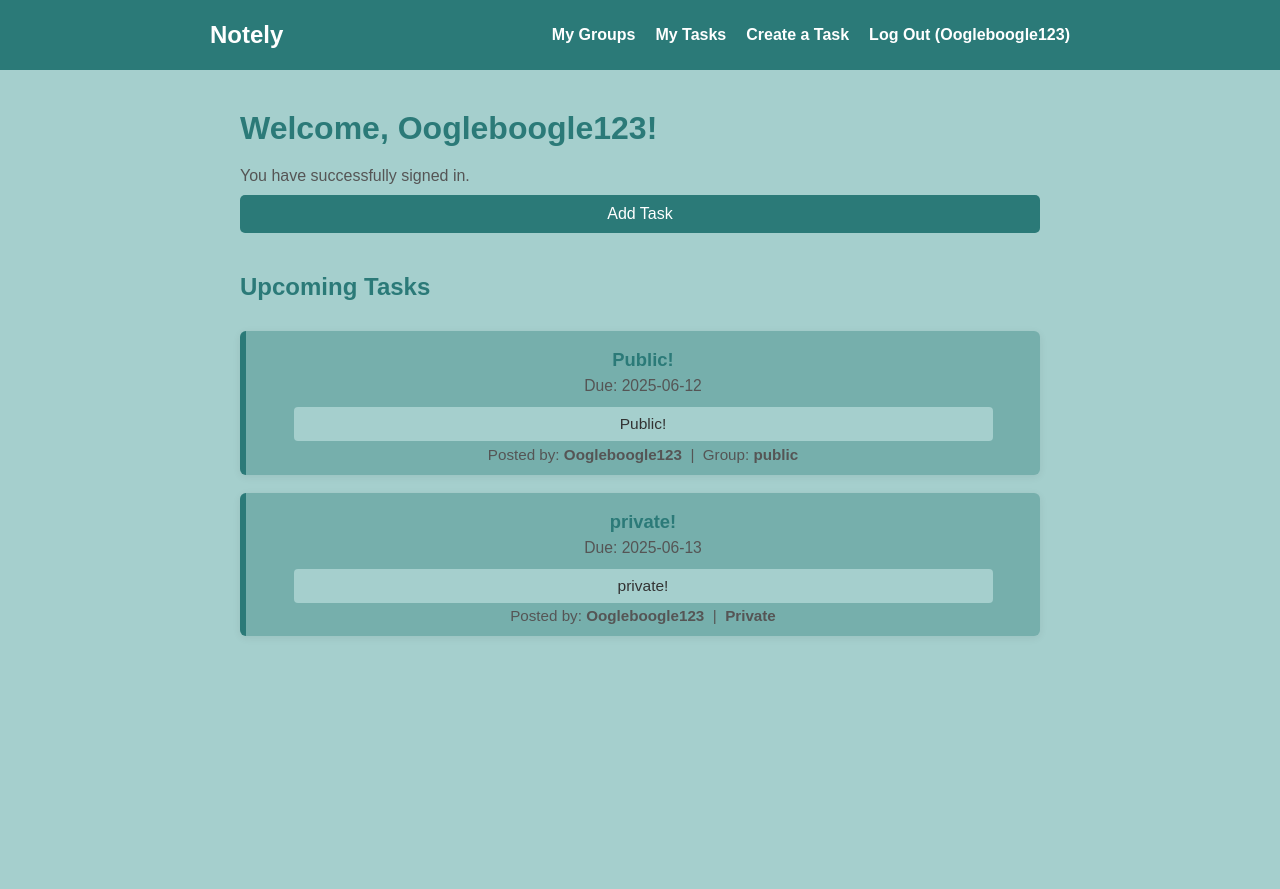
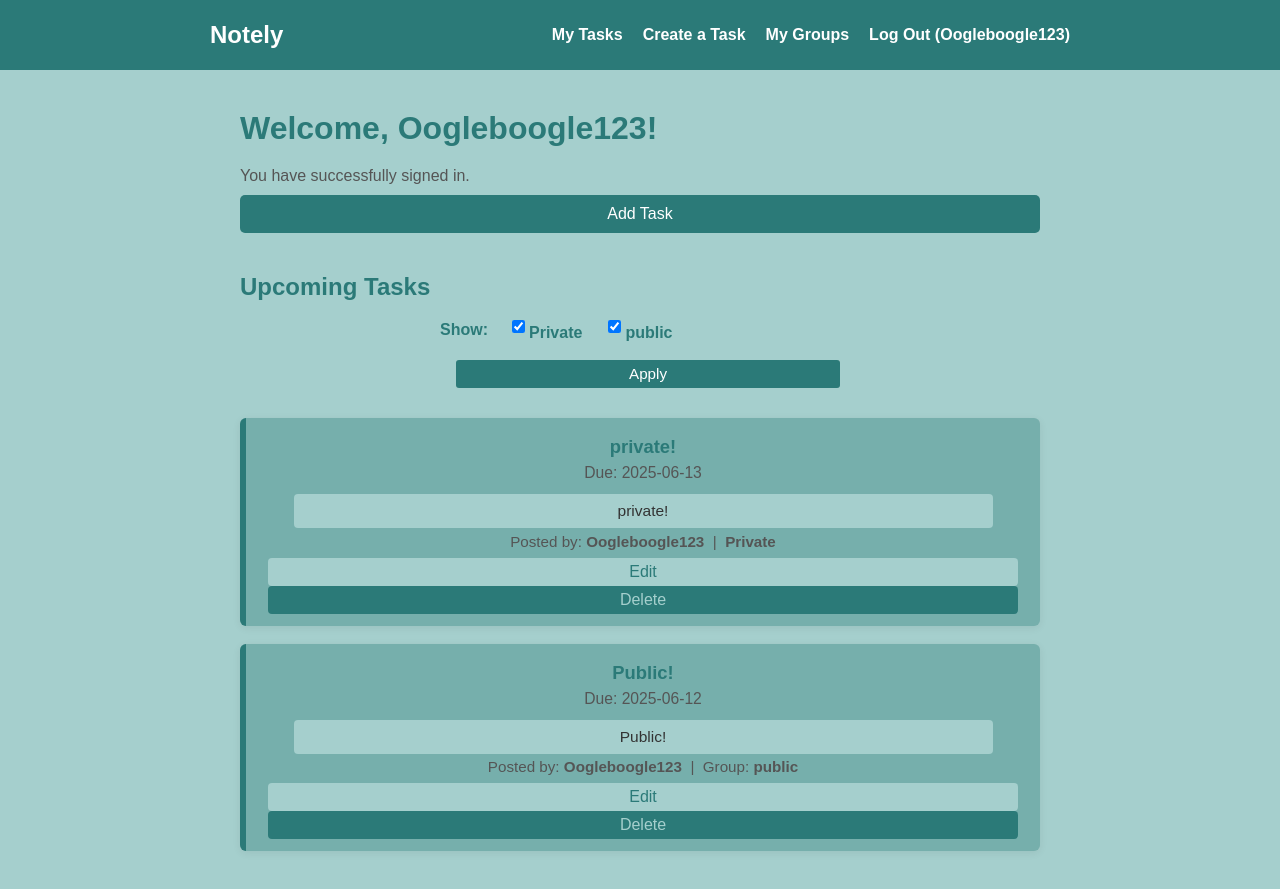
Before and after one commit to TempeHS/-Rudi-notely, a Flask app: page /homepage in a window 1280 px wide. Before the commit the page ends 636 px from the top, so only its background shows below. Run offline with Flask 3, Linux system fonts and the light colour scheme; a user stored in the database is signed in; data comes from the database, SQL or seed files in the repository; both versions use the stored data as it was after the commit.

Commit message:
Salted and hashed log in passwords with bcrypt, added edit task and delete task (only if you created), added filter tasks by group or private, made password requirements update whilst making a password

```diff
--- a/main.py
+++ b/main.py
@@ -89,13 +89,34 @@ def homepage():
         return redirect(url_for("signin"))
     username = session['username']
     user_id = dbHandler.get_user_id(username)
-    # Get group IDs the user is in
     user_groups = dbHandler.get_user_groups(user_id)
-    group_ids = [g['id'] for g in user_groups]
-    tasks = dbHandler.get_tasks_for_user_and_groups(user_id, group_ids)
-    return render_template("homepage.html", username=username, tasks=tasks)
 
+    # If no filters in the query, check all by default
+    if not request.args:
+        selected_group_ids = [g['id'] for g in user_groups]
+        show_private = True
+    else:
+        selected_group_ids = request.args.getlist("group_ids", type=int)
+        show_private = "show_private" in request.args
 
+    all_tasks = dbHandler.get_tasks_for_user_and_groups(user_id, [g['id'] for g in user_groups])
+
+    filtered_tasks = []
+    for t in all_tasks:
+        if t.get("group_name"):
+            if selected_group_ids or t.get("group_id") in selected_group_ids:
+                filtered_tasks.append(t)
+        elif show_private and not t.get("group_name"):
+            filtered_tasks.append(t)
+
+    return render_template(
+        "homepage.html",
+        username=username,
+        tasks=filtered_tasks,
+        user_groups=user_groups,
+        selected_group_ids=selected_group_ids,
+        show_private=show_private
+    )
 
 
 @app.route("/signup", methods=["GET", "POST"])
@@ -286,5 +307,42 @@ def leave_group():
     return redirect(url_for("groups"))
 
 
+
+@app.route("/delete_task", methods=["POST"])
+def delete_task():
+    if 'username' not in session:
+        return redirect(url_for("signin"))
+    task_id = request.form.get("task_id")
+    username = session['username']
+    if dbHandler.delete_task(username, task_id):
+        flash("Task deleted.", "success")
+    else:
+        flash("You can only delete your own tasks.", "danger")
+    return redirect(url_for("homepage"))
+
+@app.route("/edit_task", methods=["GET", "POST"])
+def edit_task():
+    if 'username' not in session:
+        return redirect(url_for("signin"))
+    if request.method == "POST":
+        task_id = request.form.get("task_id")
+        title = request.form.get("title")
+        due_date = request.form.get("due_date")
+        notes = request.form.get("notes")
+        username = session['username']
+        if dbHandler.edit_task(username, task_id, title, due_date, notes):
+            flash("Task updated.", "success")
+            return redirect(url_for("homepage"))
+        else:
+            flash("You can only edit your own tasks.", "danger")
+            return redirect(url_for("homepage"))
+    else:
+        task_id = request.args.get("task_id")
+        task = dbHandler.get_task_for_edit(session['username'], task_id)
+        if not task:
+            flash("Task not found or you do not have permission.", "danger")
+            return redirect(url_for("homepage"))
+        return render_template("edit_task.html", task=task)
+
 if __name__ == "__main__":
     app.run(debug=True)
--- a/requirements.txt
+++ b/requirements.txt
@@ -6,3 +6,4 @@ flask-wtf
 flask-csp
 requests
 Flask-Mail
+bcrypt
--- a/templates/header.html
+++ b/templates/header.html
@@ -3,9 +3,9 @@
         <a href="/" class="logo">Notely</a>
         <ul class="nav-links">
             {% if session.username %}
-                <li><a href="/groups">My Groups</a></li>
                 <li><a href="/homepage">My Tasks</a></li>
                 <li><a href="/calender">Create a Task</a></li>
+                <li><a href="/groups">My Groups</a></li>
                 <li><a href="/logout">Log Out ({{ session.username }})</a></li>
 
             {% else %}
--- a/templates/homepage.html
+++ b/templates/homepage.html
@@ -23,8 +23,27 @@
         <h1>Welcome{% if username %}, {{ username }}{% endif %}!</h1>
         <p>You have successfully signed in.</p>
         <a href="/calender" class="calendar-btn"><button>Add Task</button></a>
+        <h2 style="margin-top: 40px;">Upcoming Tasks</h2>
 
-        <h2 style="margin-top: 40px;">Upcoming Tasks</h2>
+        {% if user_groups %}
+        <form method="get" action="{{ url_for('homepage') }}" style="margin-bottom: 24px; display: flex; align-items: center; flex-wrap: wrap; gap: 12px;">
+            <label style="font-weight: bold; margin-right: 8px;">Show:</label>
+            <label style="display: flex; align-items: center; margin: 0;">
+                <input type="checkbox" name="show_private" value="1"
+                    {% if show_private %}checked{% endif %} style="margin-right: 4px;">
+                Private
+            </label>
+            {% for group in user_groups %}
+                <label style="display: flex; align-items: center; margin: 0 0 0 10px;">
+                    <input type="checkbox" name="group_ids" value="{{ group.id }}"
+                        {% if group.id in selected_group_ids %}checked{% endif %} style="margin-right: 4px;">
+                    {{ group.name }}
+                </label>
+            {% endfor %}
+            <button type="submit" style="margin-left: 16px; padding: 2px 10px; font-size: 0.95em; height: 28px; line-height: 1;">Apply</button>
+        </form>
+        {% endif %}
+
         {% if tasks and tasks|length > 0 %}
             <ul class="task-list">
                 {% for task in tasks %}
@@ -42,6 +61,22 @@
                                 &nbsp;|&nbsp; <b>Private</b>
                             {% endif %}
                         </div>
+                        {% if task.can_edit %}
+                        <div class="task-actions" style="margin-top: 8px;">
+                            <form method="GET" action="{{ url_for('edit_task') }}" style="display:inline;">
+                                <input type="hidden" name="task_id" value="{{ task.id }}">
+                                <button type="submit" class="edit-btn" style="background:#A5CFCD;color:#2b7a78;border:none;padding:5px 12px;border-radius:4px;cursor:pointer;margin-right:6px;">
+                                    Edit
+                                </button>
+                            </form>
+                            <form method="POST" action="{{ url_for('delete_task') }}" style="display:inline;">
+                                <input type="hidden" name="task_id" value="{{ task.id }}">
+                                <button type="submit" class="delete-btn" style="background:#2b7a78;color:#A5CFCD;border:none;padding:5px 12px;border-radius:4px;cursor:pointer;" onclick="return confirm('Delete this task?');">
+                                    Delete
+                                </button>
+                            </form>
+                        </div>
+                        {% endif %}
                     </li>
                 {% endfor %}
             </ul>
@@ -59,4 +94,3 @@
       }, 3000);
     </script>
 </body>
-</html>
--- a/userManagement.py
+++ b/userManagement.py
@@ -1,4 +1,5 @@
 import sqlite3
+import bcrypt
 
 DB_PATH = "databasefiles/mydatabase.db"
 
@@ -6,7 +7,9 @@ def signup(username, email, password):
     try:
         conn = sqlite3.connect(DB_PATH)
         cur = conn.cursor()
-        cur.execute("INSERT INTO users (username, email, password) VALUES (?, ?, ?)", (username, email, password))
+        # Hash the password before storing
+        hashed = bcrypt.hashpw(password.encode('utf-8'), bcrypt.gensalt())
+        cur.execute("INSERT INTO users (username, email, password) VALUES (?, ?, ?)", (username, email, hashed.decode('utf-8')))
         conn.commit()
         conn.close()
         return True
@@ -16,12 +19,13 @@ def signup(username, email, password):
 def signin(username, password):
     conn = sqlite3.connect(DB_PATH)
     cur = conn.cursor()
-    cur.execute("SELECT * FROM users WHERE username=? AND password=?", (username, password))
-    user = cur.fetchone()
+    cur.execute("SELECT password FROM users WHERE username=?", (username,))
+    row = cur.fetchone()
     conn.close()
-    return user is not None
-
-
+    if row:
+        hashed = row[0]
+        return bcrypt.checkpw(password.encode('utf-8'), hashed.encode('utf-8'))
+    return False
 
 def add_task(username, title, due_date, notes, group_id=None):
     user_id = get_user_id(username)
@@ -38,7 +42,7 @@ def get_tasks_for_user_and_groups(user_id, group_ids):
         cur = conn.cursor()
         # Private tasks
         query = """
-            SELECT t.title, t.due_date, t.notes, u.username, NULL as group_name
+            SELECT t.id, t.title, t.due_date, t.notes, u.username, NULL as group_name, t.user_id
             FROM tasks t
             JOIN users u ON t.user_id = u.id
             WHERE t.user_id=? AND t.group_id IS NULL
@@ -49,7 +53,7 @@ def get_tasks_for_user_and_groups(user_id, group_ids):
             placeholders = ",".join("?" for _ in group_ids)
             query += f"""
                 UNION
-                SELECT t.title, t.due_date, t.notes, u.username, g.name as group_name
+                SELECT t.id, t.title, t.due_date, t.notes, u.username, g.name as group_name, t.user_id
                 FROM tasks t
                 JOIN users u ON t.user_id = u.id
                 JOIN groups g ON t.group_id = g.id
@@ -59,18 +63,16 @@ def get_tasks_for_user_and_groups(user_id, group_ids):
         cur.execute(query, params)
         return [
             {
-                "title": row[0],
-                "due_date": row[1],
-                "notes": row[2],
-                "username": row[3],
-                "group_name": row[4]
+                "id": row[0],
+                "title": row[1],
+                "due_date": row[2],
+                "notes": row[3],
+                "username": row[4],
+                "group_name": row[5],
+                "can_edit": row[6] == user_id
             }
             for row in cur.fetchall()
         ]
-
-
-
-
 def get_user_id(username):
     with sqlite3.connect(DB_PATH) as conn:
         cur = conn.cursor()
@@ -171,9 +173,6 @@ def kick_member(username, group_id, user_id):
         conn.commit()
         return True
 
-
-
-
 def delete_group(username, group_id):
     user_id = get_user_id(username)
     with sqlite3.connect(DB_PATH) as conn:
@@ -189,7 +188,6 @@ def delete_group(username, group_id):
         cur.execute("DELETE FROM groups WHERE id = ?", (group_id,))
         conn.commit()
         return True
-
 
 def is_user_creator(user_id, group_id):
     with sqlite3.connect(DB_PATH) as conn:
@@ -211,10 +209,39 @@ def leave_group(username, group_id):
         conn.commit()
         return True
 
-
 def get_email(username):
     with sqlite3.connect(DB_PATH) as conn:
         cur = conn.cursor()
         cur.execute("SELECT email FROM users WHERE username=?", (username,))
         row = cur.fetchone()
         return row[0] if row else None
+
+def delete_task(username, task_id):
+    user_id = get_user_id(username)
+    with sqlite3.connect(DB_PATH) as conn:
+        cur = conn.cursor()
+        cur.execute("DELETE FROM tasks WHERE id=? AND user_id=?", (task_id, user_id))
+        return cur.rowcount > 0
+
+def edit_task(username, task_id, title, due_date, notes):
+    user_id = get_user_id(username)
+    with sqlite3.connect(DB_PATH) as conn:
+        cur = conn.cursor()
+        cur.execute(
+            "UPDATE tasks SET title=?, due_date=?, notes=? WHERE id=? AND user_id=?",
+            (title, due_date, notes, task_id, user_id)
+        )
+        return cur.rowcount > 0
+
+def get_task_for_edit(username, task_id):
+    user_id = get_user_id(username)
+    with sqlite3.connect(DB_PATH) as conn:
+        cur = conn.cursor()
+        cur.execute(
+            "SELECT id, title, due_date, notes FROM tasks WHERE id=? AND user_id=?",
+            (task_id, user_id)
+        )
+        row = cur.fetchone()
+        if row:
+            return {"id": row[0], "title": row[1], "due_date": row[2], "notes": row[3]}
+        return None
```
Also changed, not shown: static/js/password-check.js (added, +17 -0 lines), templates/edit_task.html (added, +24 -0 lines), templates/signup.html (+4 -3 lines), databasefiles/mydatabase.db.
